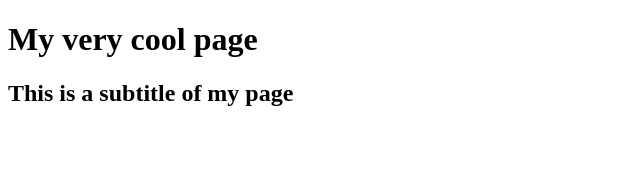
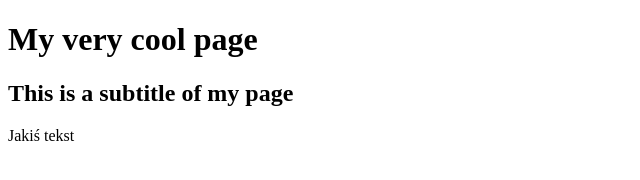
Before and after one commit to mika808/nauka-gita, a plain HTML site: page index.html in a window 1280 px wide. Shown: the full height of the page, 0-640 px from the left. Drawn offline with Linux system fonts and the light colour scheme.

Commit message:
Add paragraph element
Dodalam super paragraf :)

```diff
--- a/index.html
+++ b/index.html
@@ -7,5 +7,6 @@
 	<body>
 		<h1>My very cool page</h1>
 		<h2>This is a subtitle of my page</h2>
+		<p>Jakiś tekst</p>
 	</body>
 </html>
```
